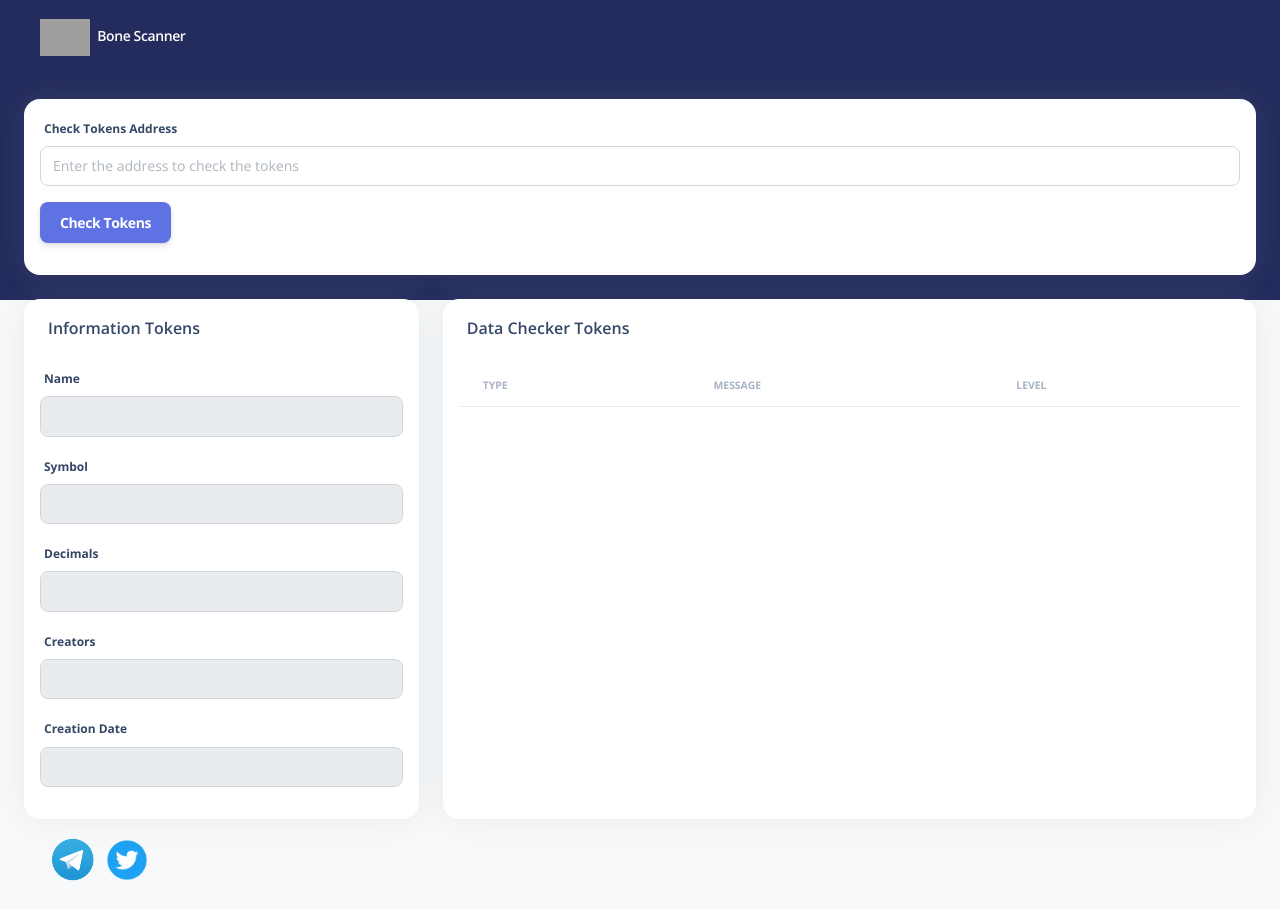
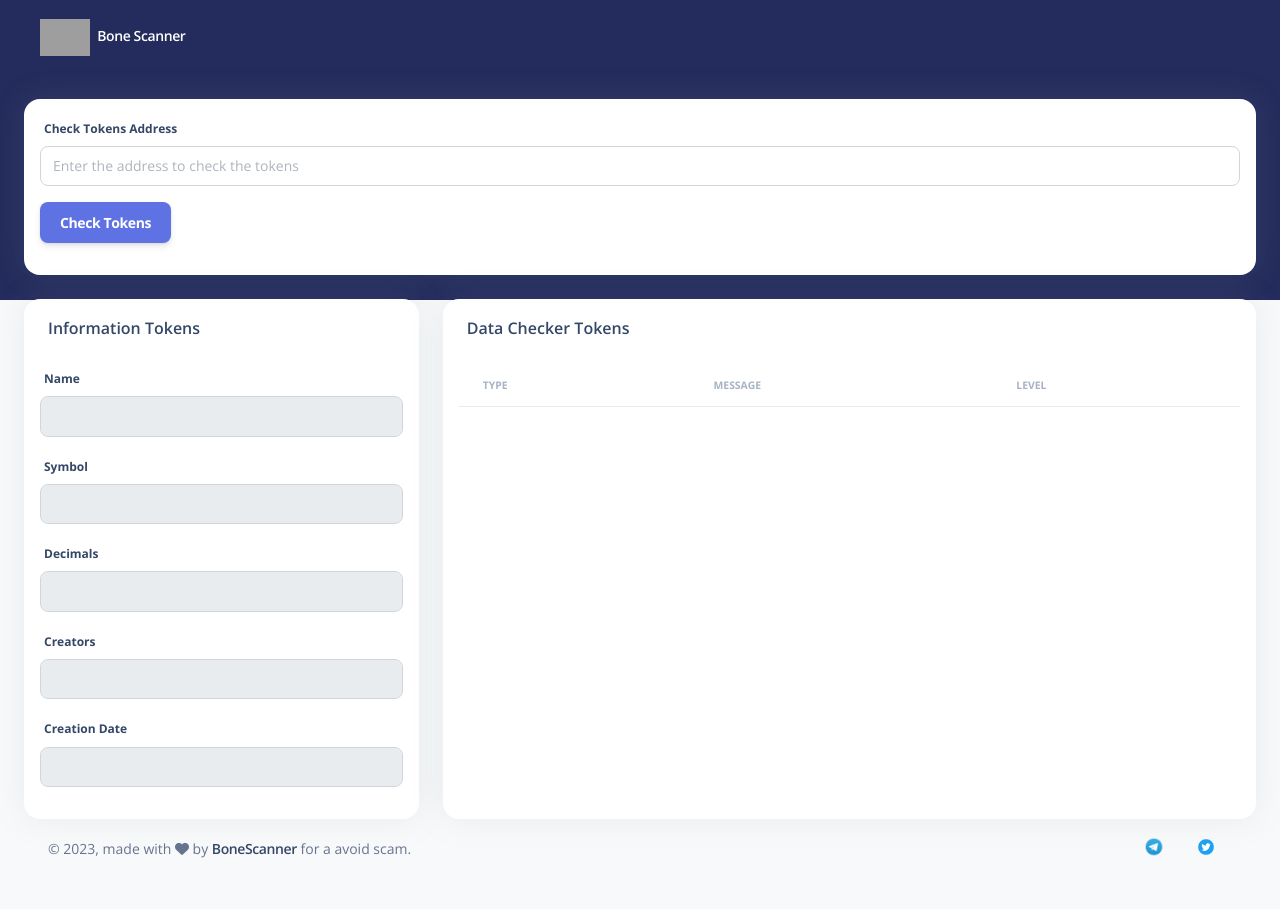
Before and after one commit to bayupratama15/scanner-eth, a website: page index.html in a window 1280 px wide. After the commit the page ends 885 px from the top, so only its background shows below. Drawn offline with nearby package versions, Linux system fonts and the light colour scheme; grey boxes are pictures that could not be loaded.

Commit message:
updated footer

```diff
--- a/index.html
+++ b/index.html
@@ -144,13 +144,30 @@ https://cdn.jsdelivr.net/npm/moment@2.29.4/moment.min.js
         <footer class="footer pt-3  ">
           <div class="container-fluid">
             <div class="row align-items-center justify-content-lg-between">
-              <div class="col-md-12 ">
-                <a href="https://t.me/BoneScanPortal" target="_blank">
-                  <img src="./assets/img/telegram.png" alt="logo" class="img-fluid" style="width: 50px;">
-                </a>
-                <a href="https://twitter.com/BoneScanERC" target="_blank">
-                  <img src="./assets/img/twitter.png" alt="logo" class="img-fluid" style="width: 50px;">
-                </a>
+              <div class="col-lg-6 mb-lg-0 mb-4">
+                <div class="copyright text-center text-sm text-muted text-lg-start">
+                  ©
+                  <script>
+                    document.write(new Date().getFullYear())
+                  </script>,
+                  made with <i class="fa fa-heart"></i> by
+                  <a href="https://www.bonescan.io/" class="font-weight-bold" target="_blank">BoneScanner</a>
+                  for a avoid scam.
+                </div>
+              </div>
+              <div class="col-lg-6">
+                <ul class="nav nav-footer justify-content-center justify-content-lg-end">
+                  <li class="nav-item">
+                    <a href="https://t.me/BoneScanPortal" class="nav-link text-muted" target="_blank">
+                      <img src="./assets/img/telegram.png" alt="telegram" class="img-fluid" style="width: 20px;">
+                    </a>
+                  </li>
+                  <li class="nav-item">
+                    <a href="https://twitter.com/BoneScanERC" class="nav-link text-muted" target="_blank">
+                      <img src="./assets/img/twitter.png" alt="twitter" class="img-fluid" style="width: 20px;">
+                    </a>
+                  </li>
+                </ul>
               </div>
             </div>
           </div>
```
